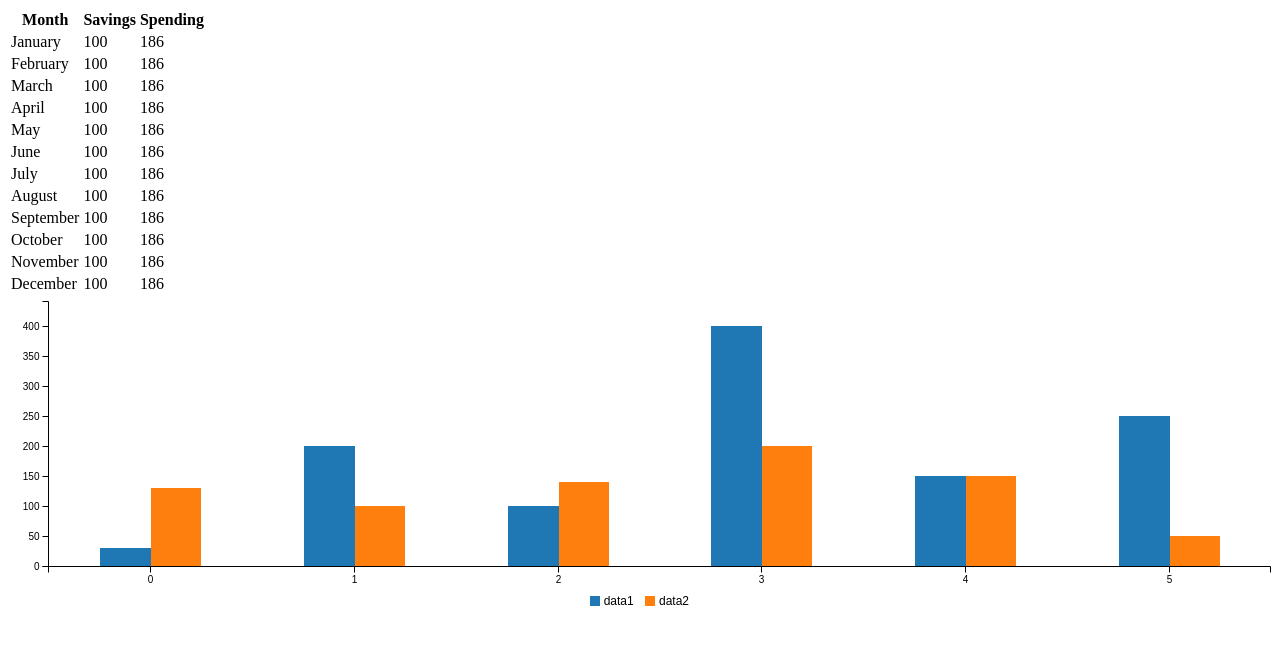
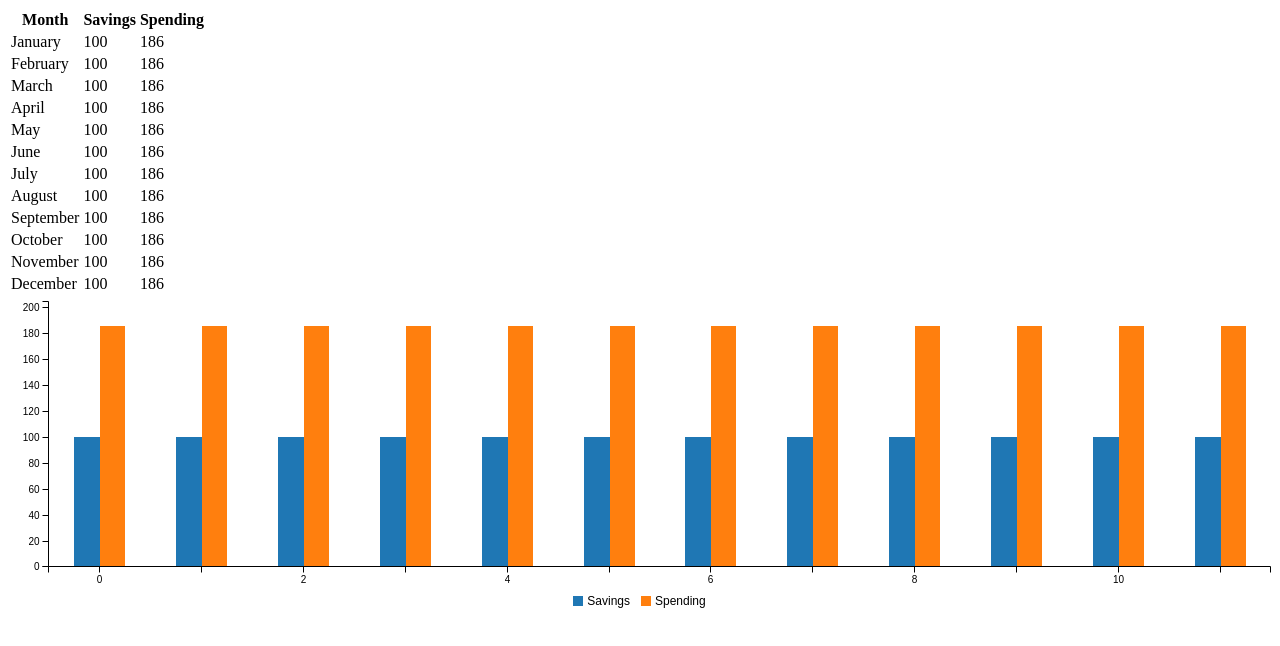
Before and after one commit to petetalksweb/tableToC3, a plain HTML site: page index.html in a window 1280 px wide. Drawn offline with nearby package versions, Linux system fonts and the light colour scheme.

Commit message:
Setting up c3 chart with table data

```diff
--- a/index.html
+++ b/index.html
@@ -8,7 +8,7 @@
         <script src="js/d3.min.js" charset="utf-8"></script>
         <script src="js/c3.min.js"></script>
     </head>
-        <table>
+        <table id="tableToC3">
             <thead>
                 <tr>
                     <th>Month</th>
@@ -82,12 +82,20 @@
         <div id="chart">
         </div>
         <script>
+            var table = document.getElementById('tableToC3');
+            var c3Columns = [];
+            for(let rowIndex = 0; rowIndex < table.rows.length; rowIndex++) {
+                for(let colIndex = 1; colIndex < table.rows[rowIndex].cells.length; colIndex++) {
+                    if(c3Columns.length < colIndex) {
+                        c3Columns.push([]);
+                    }
+                    c3Columns[colIndex - 1].push(table.rows[rowIndex].cells[colIndex].innerHTML);
+                }
+            }
+            console.log(c3Columns);
             var chart = c3.generate({
                 data: {
-                    columns: [
-                        ['data1', 30, 200, 100, 400, 150, 250],
-                        ['data2', 130, 100, 140, 200, 150, 50]
-                    ],
+                    columns: c3Columns,
                     type: 'bar'
                 },
                 bar: {
```
